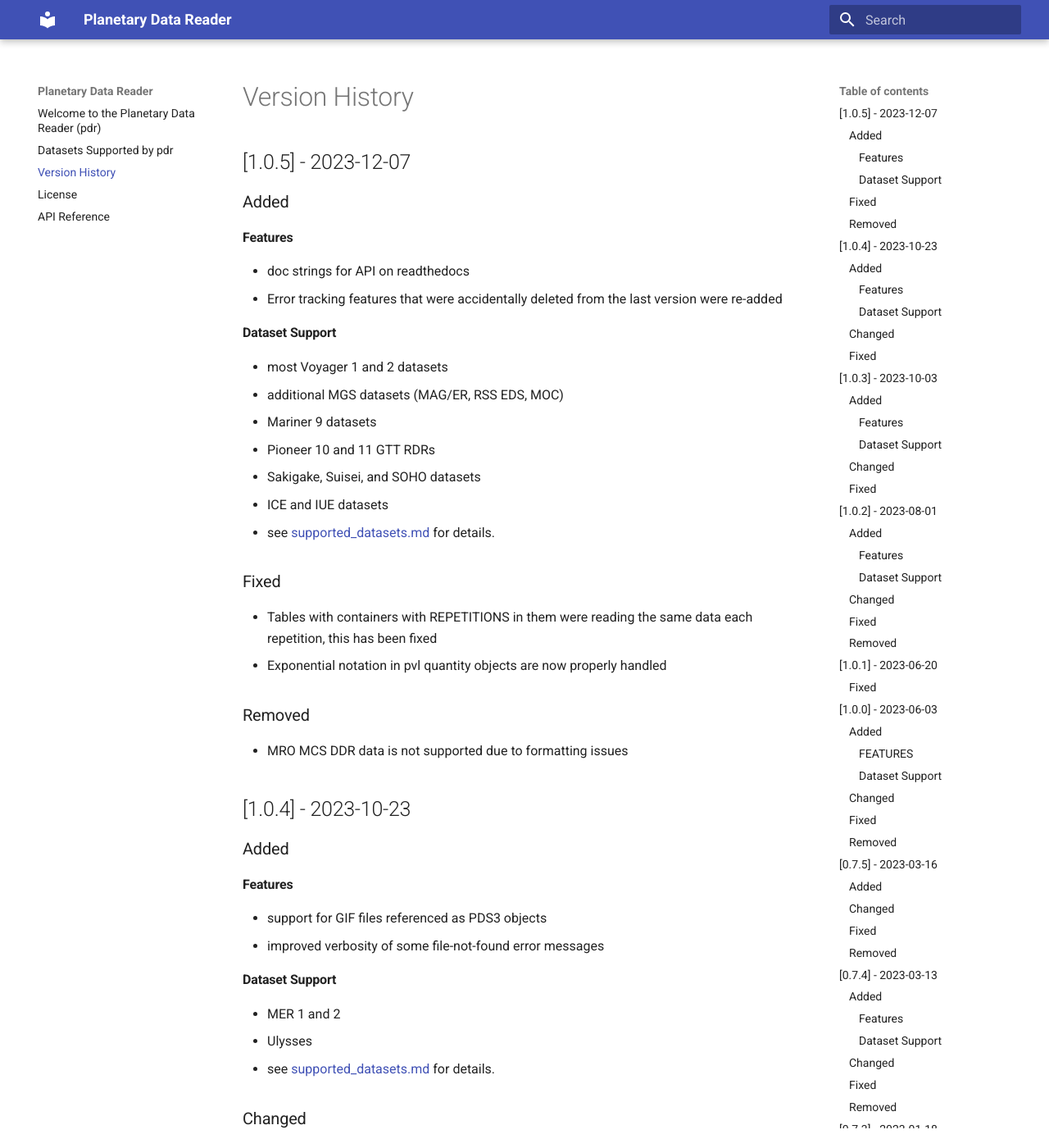
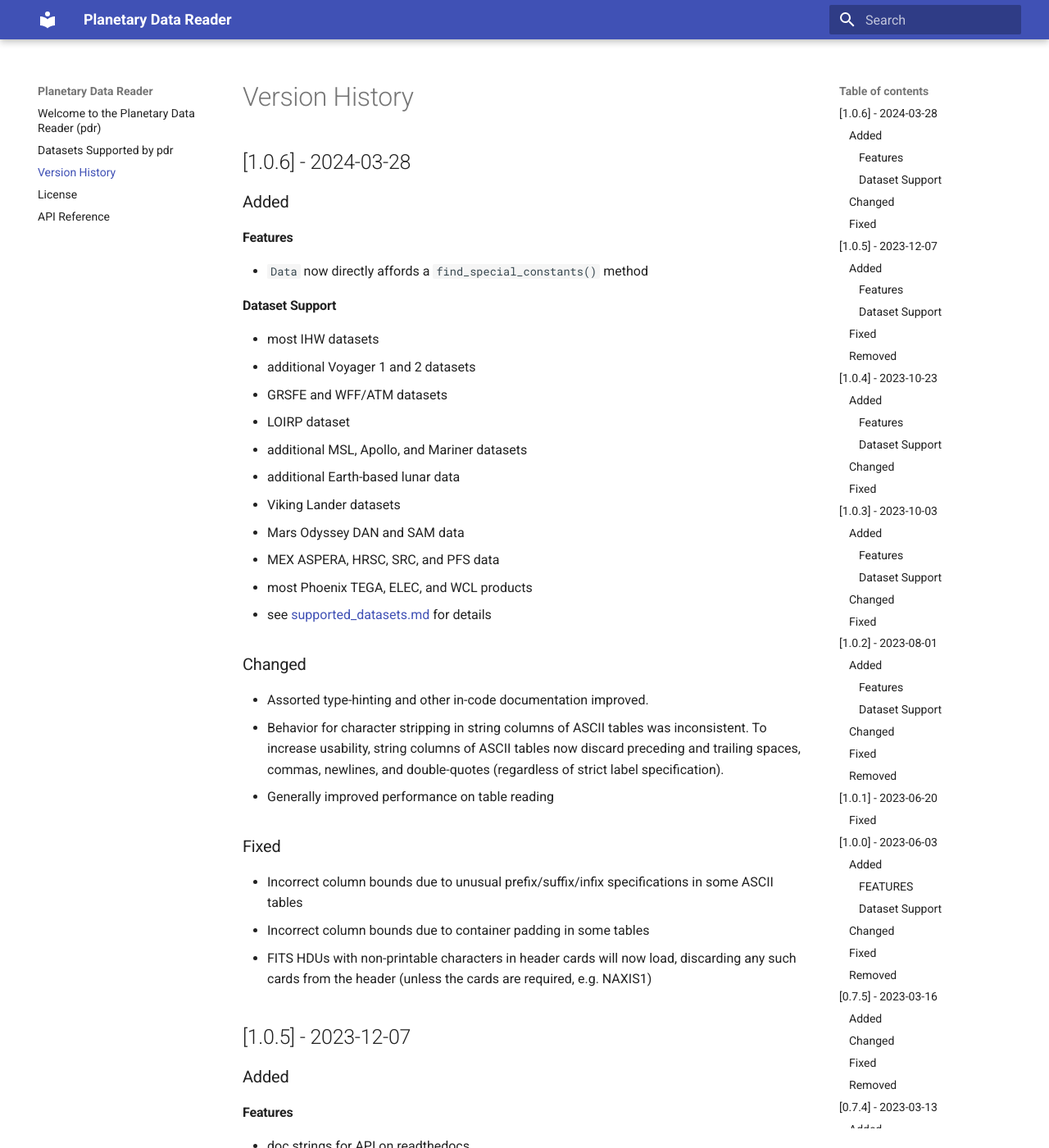
Before and after one commit to MillionConcepts/pdr, an MkDocs documentation site: the page built from docs/version_history.md, in a window 1280 px wide and 1400 px high. Shown: the whole window at 82% size. Built offline with MkDocs 1.6.1 and Material for MkDocs 9.7.7, drawn with Linux system fonts in a browser that asks for light colours.

Commit message:
update version history, clean changelog

```diff
--- a/docs/version_history.md
+++ b/docs/version_history.md
@@ -1,4 +1,38 @@
 # Version History
+## [1.0.6] - 2024-03-28
+### Added
+#### Features
+- `Data` now directly affords a `find_special_constants()` method
+
+#### Dataset Support
+- most IHW datasets
+- additional Voyager 1 and 2 datasets
+- GRSFE and WFF/ATM datasets
+- LOIRP dataset
+- additional MSL, Apollo, and Mariner datasets
+- additional Earth-based lunar data
+- Viking Lander datasets
+- Mars Odyssey DAN and SAM data
+- MEX ASPERA, HRSC, SRC, and PFS data
+- most Phoenix TEGA, ELEC, and WCL products
+- see [supported_datasets.md](docs/supported_datasets.md) for details
+
+### Changed
+- Assorted type-hinting and other in-code documentation improved.
+- Behavior for character stripping in string columns of ASCII tables was
+  inconsistent. To increase usability, string columns of ASCII tables now
+  discard preceding and trailing spaces, commas, newlines, and double-quotes
+  (regardless of strict label specification).
+- Generally improved performance on table reading
+
+### Fixed
+- Incorrect column bounds due to unusual prefix/suffix/infix specifications
+  in some ASCII tables
+- Incorrect column bounds due to container padding in some tables
+- FITS HDUs with non-printable characters in header cards will now load,
+  discarding any such cards from the header (unless the cards are required,
+  e.g. NAXIS1)
+
 ## [1.0.5] - 2023-12-07
 ### Added
 #### Features
```
Also changed, not shown: CHANGELOG.md (+0 -2 lines).
